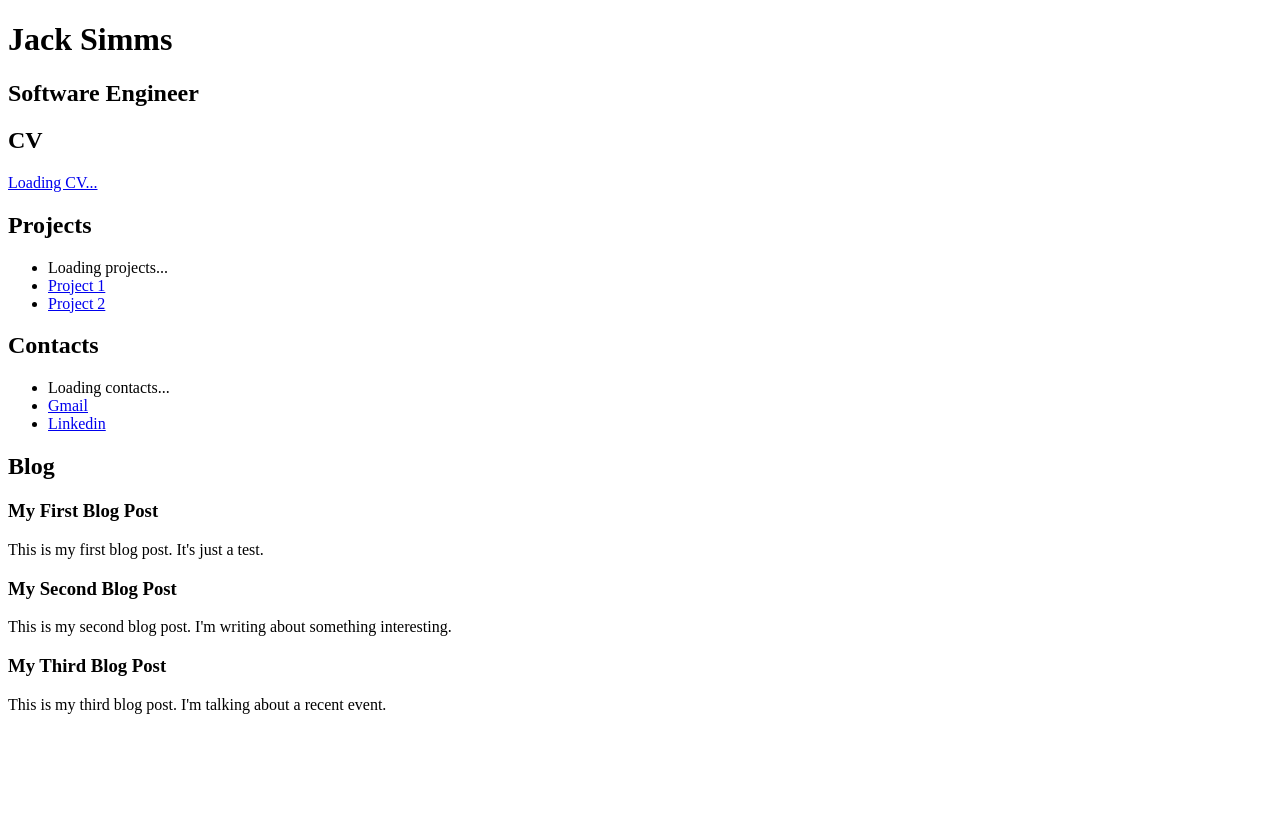
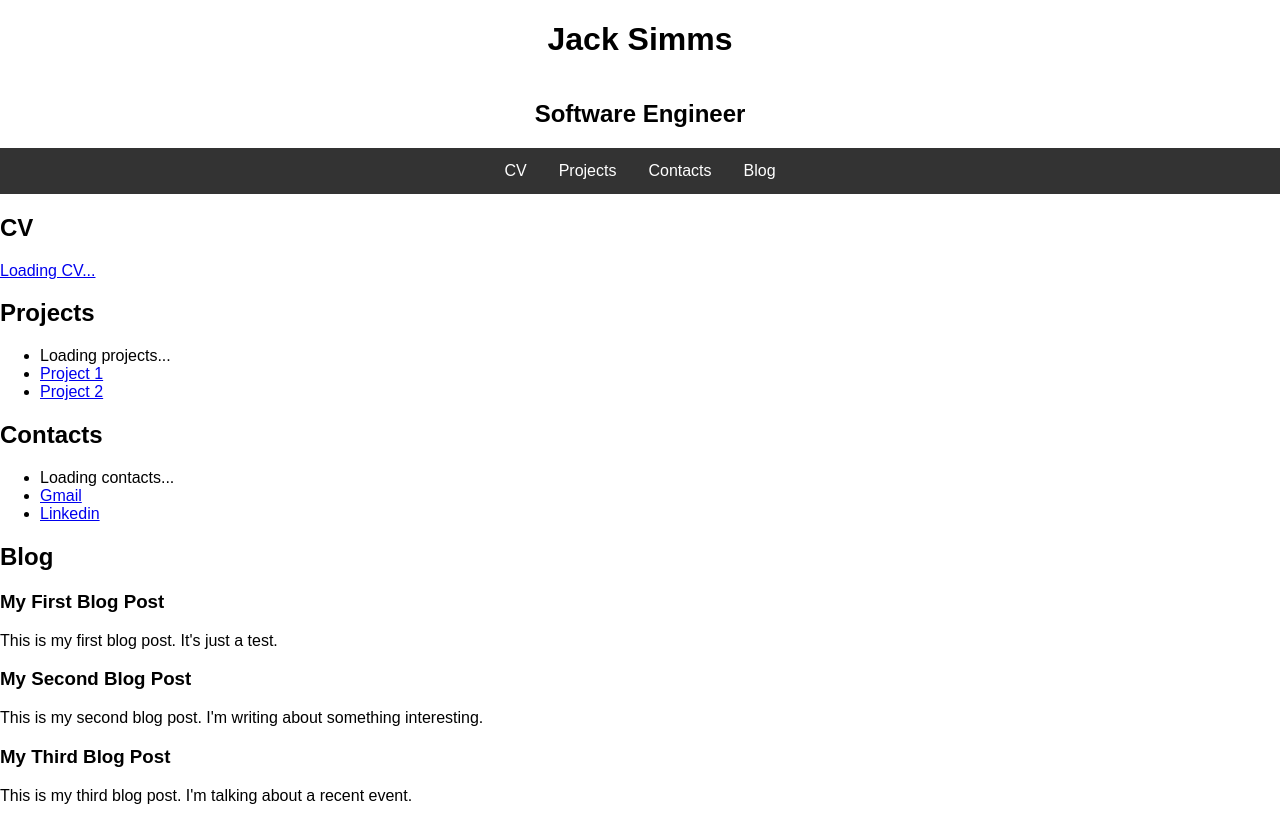
Before and after one commit to SoftwareSimms/blogspace, a plain HTML site: page index.html in a window 1280 px wide. Before the commit the page ends 800 px from the top, so only its background shows below. Drawn offline with Linux system fonts and the light colour scheme.

Commit message:
Added navbar and first style

```diff
--- a/index.html
+++ b/index.html
@@ -3,6 +3,7 @@
 
   <head>
     <title>Jack's Blogspace</title>
+    <link rel="stylesheet" href="styles.css">
   </head>
 
   <body>
@@ -10,6 +11,14 @@
     <header>
       <h1>Jack Simms</h1>
       <h2>Software Engineer</h2>
+      <nav>
+        <ul>
+          <li><a href="#cv">CV</a></li>
+          <li><a href="#projects">Projects</a></li>
+          <li><a href="#contacts">Contacts</a></li>
+          <li><a href="#blog">Blog</a></li>
+        </ul>
+      </nav>
     </header>
 
     <main>
--- /dev/null
+++ b/styles.css
@@ -0,0 +1,42 @@
+body {
+    font-family: Arial, sans-serif;
+    margin: 0;
+    padding: 0;
+  }
+
+  header {
+    display: flex;
+    flex-direction: column;
+    align-items: center;
+  }
+
+  nav {
+    background-color: #333;
+    overflow: hidden;
+    width: 100%;
+  }
+
+  nav ul {
+    list-style-type: none;
+    margin: 0;
+    padding: 0;
+    display: flex;
+    justify-content: center;
+  }
+
+  nav li {
+    float: left;
+  }
+
+  nav a {
+    display: block;
+    color: white;
+    text-align: center;
+    padding: 14px 16px;
+    text-decoration: none;
+  }
+
+  nav a:hover {
+    background-color: #ddd;
+    color: black;
+  }
```
